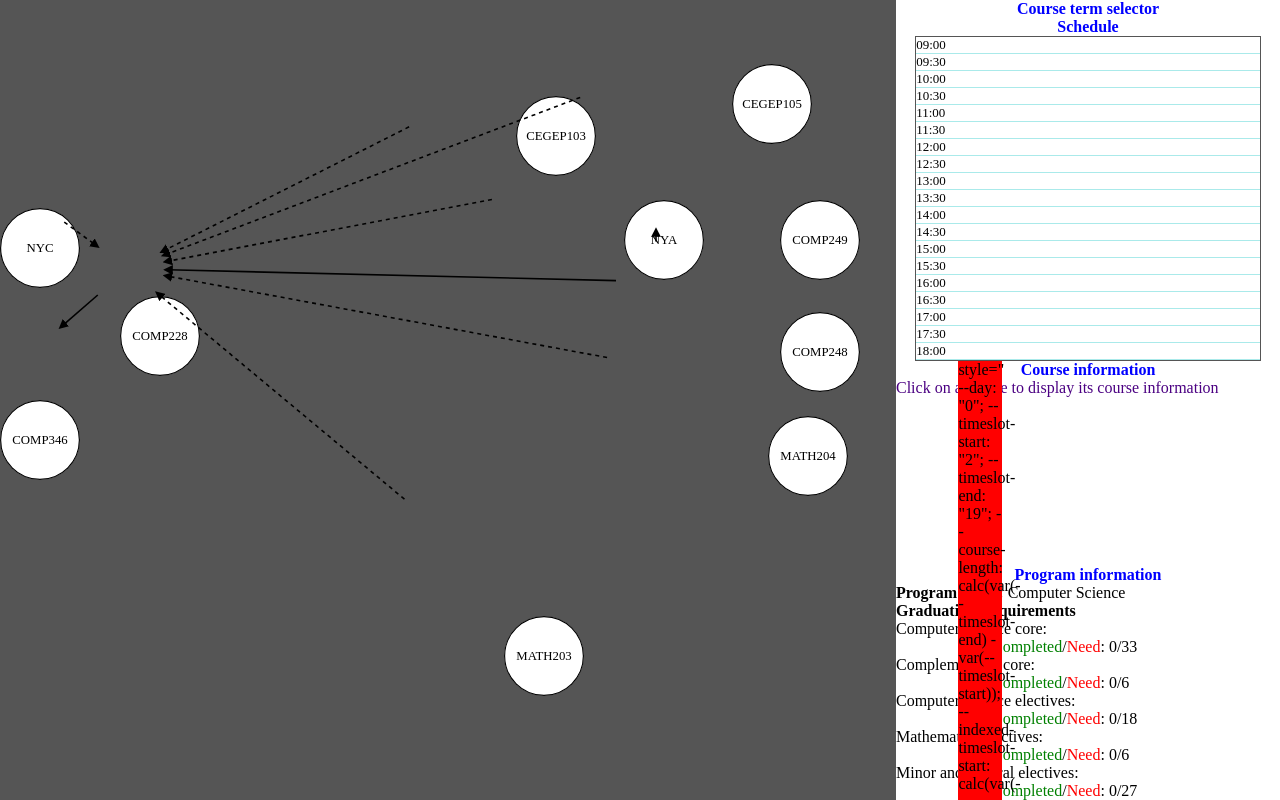
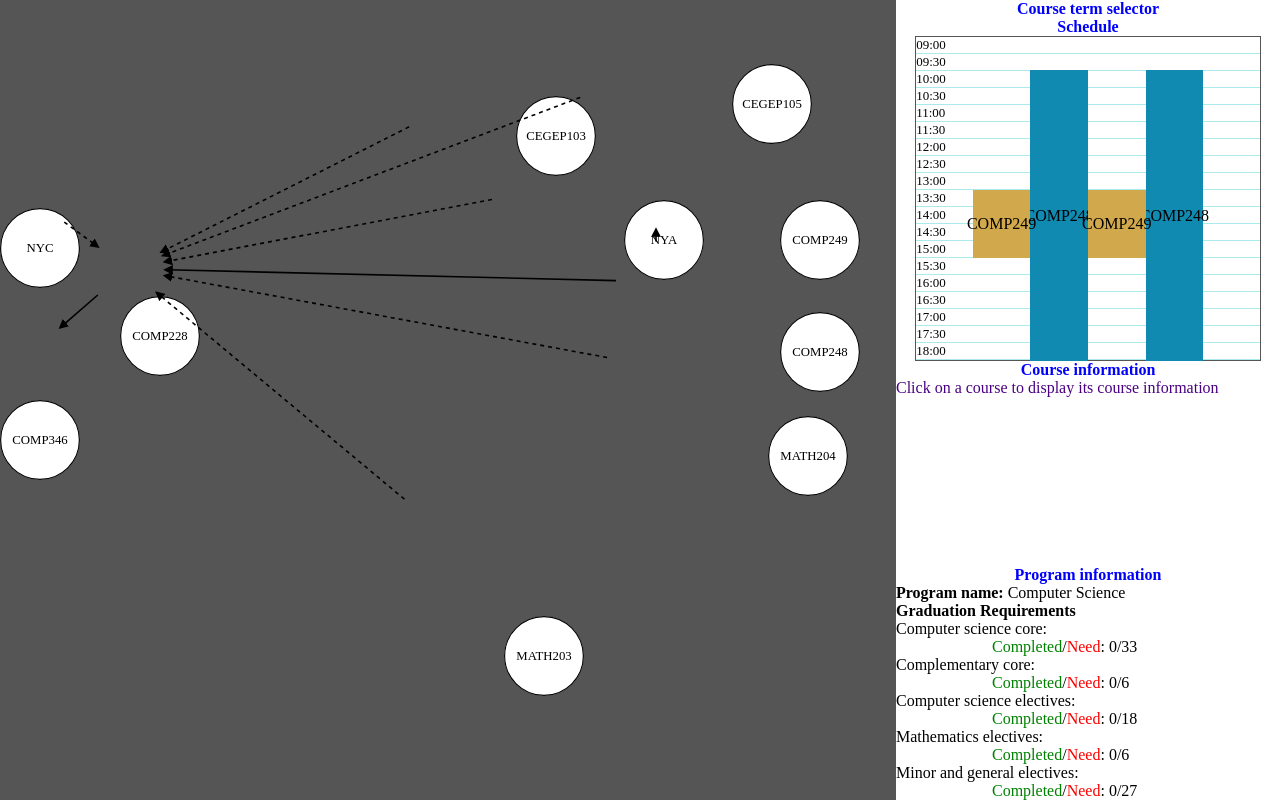
Before and after one commit to volovikariel/CourseSequencePlanner, a website with bundled scripts: page index.html in a window 1280 px wide. Built offline with nearby package versions, Linux system fonts and the light colour scheme.

Commit message:
Fixed text centering and Added background color

```diff
--- a/index.html
+++ b/index.html
@@ -51,10 +51,7 @@
                     <li><span>17:30</span></li>
                     <li><span>18:00</span></li>
                 </ul>
-                <span
-                    id="courses"
-                    class="course"
-                   ></span>
+
             </div>
             </div>
         </div>
--- a/schedule.js
+++ b/schedule.js
@@ -4,10 +4,10 @@ const courseScheduleInfo = {
     courseCode: 'COMP248',
     startTime: '10:00',
     endTime: '18:30',
-    mon: true,
-    tue: false,
-    wed: true,
-    thu: false,
+    mon: false,
+    tue: true,
+    wed: false,
+    thu: true,
     fri: false,
   },
   COMP249: {
@@ -23,8 +23,8 @@ const courseScheduleInfo = {
   },
 };
 
-// How do I use this to modify the css
-const colors = ['#ff0000', '#d1a94c', '#118ab2', '#06d6a0'];
+// https://coolors.co/392f5a-d1a94c-118ab2-06d6a0-757755-e3170a
+const colors = ['#E3170A', '#d1a94c', '#118ab2', '#06d6a0', '#392F5A', '#023618'];
 
 function getCourseSchedule(courseCode) {
   return courseScheduleInfo[courseCode];
@@ -34,10 +34,13 @@ function translateDay(courseCode) {
   // format weekday bools to numbers for timeslots
   const course = getCourseSchedule(courseCode);
   const weekdays = [course.mon, course.tue, course.wed, course.thu, course.fri];
-  const weekdaysNum = weekdays.reduce((accumulator, currentValue, currentIndex) => {
-    if (currentValue === true) accumulator.push(currentIndex);
-    return accumulator;
-  }, []);
+  const weekdaysNum = weekdays.reduce(
+    (accumulator, currentValue, currentIndex) => {
+      if (currentValue === true) accumulator.push(currentIndex);
+      return accumulator;
+    },
+    [],
+  );
   return weekdaysNum;
 }
 
@@ -56,6 +59,12 @@ function translateTime(hhmm) {
   return x;
 }
 
+function assignCourseBlockColor() {
+  const random = Math.floor(Math.random() * colors.length);
+  // Mutates original array, still returns removed element(s) as a list
+  return colors.splice(random, 1);
+}
+
 function translateTimeForSlots(courseCode) {
   const course = getCourseSchedule(courseCode);
   const timeSlotStart = translateTime(course.startTime);
@@ -70,20 +79,24 @@ function addSelectedCourseToSchedule(courseCode) {
   const times = translateTimeForSlots(courseCode);
   const startTime = times[0];
   const endTime = times[1];
+  const bg = assignCourseBlockColor(courseCode)[0];
 
   days.forEach((day) => {
     // Add the course to the schedule
-    document.getElementById('courses').innerHTML += `
-    style="
-    --day: "${day}";
-    --timeslot-start: "${startTime}";
-    --timeslot-end: "${endTime}";
+    document.getElementById('schedule-content').innerHTML += `
+    <span class = 'course'
+    style='
+    background-color: ${bg};
+    --day: ${day};
+    --timeslot-start: ${startTime};
+    --timeslot-end: ${endTime};
     --course-length: calc(var(--timeslot-end) - var(--timeslot-start));
     --indexed-timeslot-start: calc(var(--timeslot-start) - 1); /* 1-indexing it */
     height: calc(var(--timeslot-height) * var(--course-length));
     left: calc(var(--column-width) * var(--day));
-    top: calc(var(--timeslot-height) * var(--timeslot-start))"
-    "${course.courseCode}`;
+    top: calc(var(--timeslot-height) * var(--timeslot-start))'>
+
+    ${course.courseCode} </span> `;
   });
 }
 
--- a/style.css
+++ b/style.css
@@ -144,7 +144,7 @@ p {
 
 /* ==== Schedule content start ==== */
 :root {
-    --num-days: 7;
+    --num-days: 5;
     --column-count: calc(var(--num-days) + 1);
     --column-width: calc(100%/var(--column-count));
 
@@ -173,7 +173,10 @@ p {
 #schedule-content .course {
     width: var(--column-width);
     margin-left: var(--column-width); /*One indexing for days*/
-    background: red;
     position: absolute;
+    display: flex;
+    justify-content: center;
+    align-items: center;
+
 }
 /* ==== Schedule content end ==== */
```
